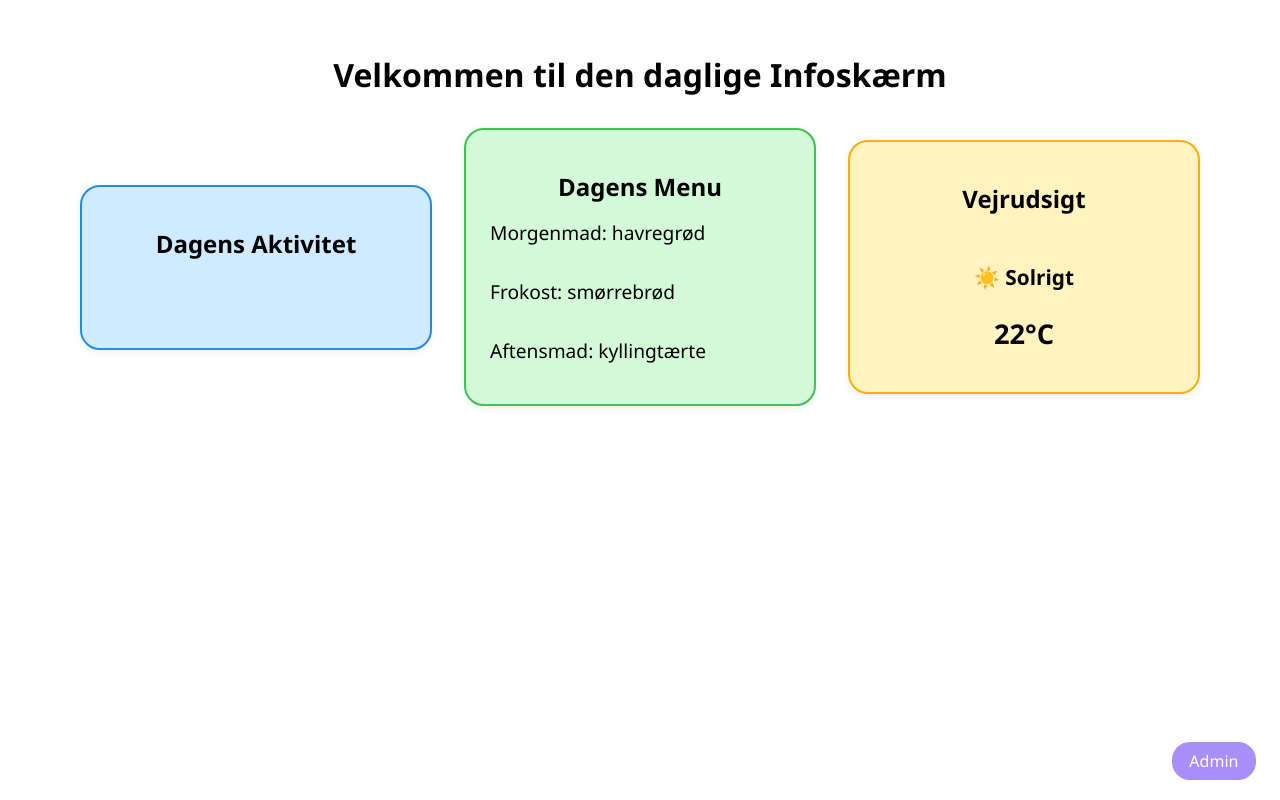
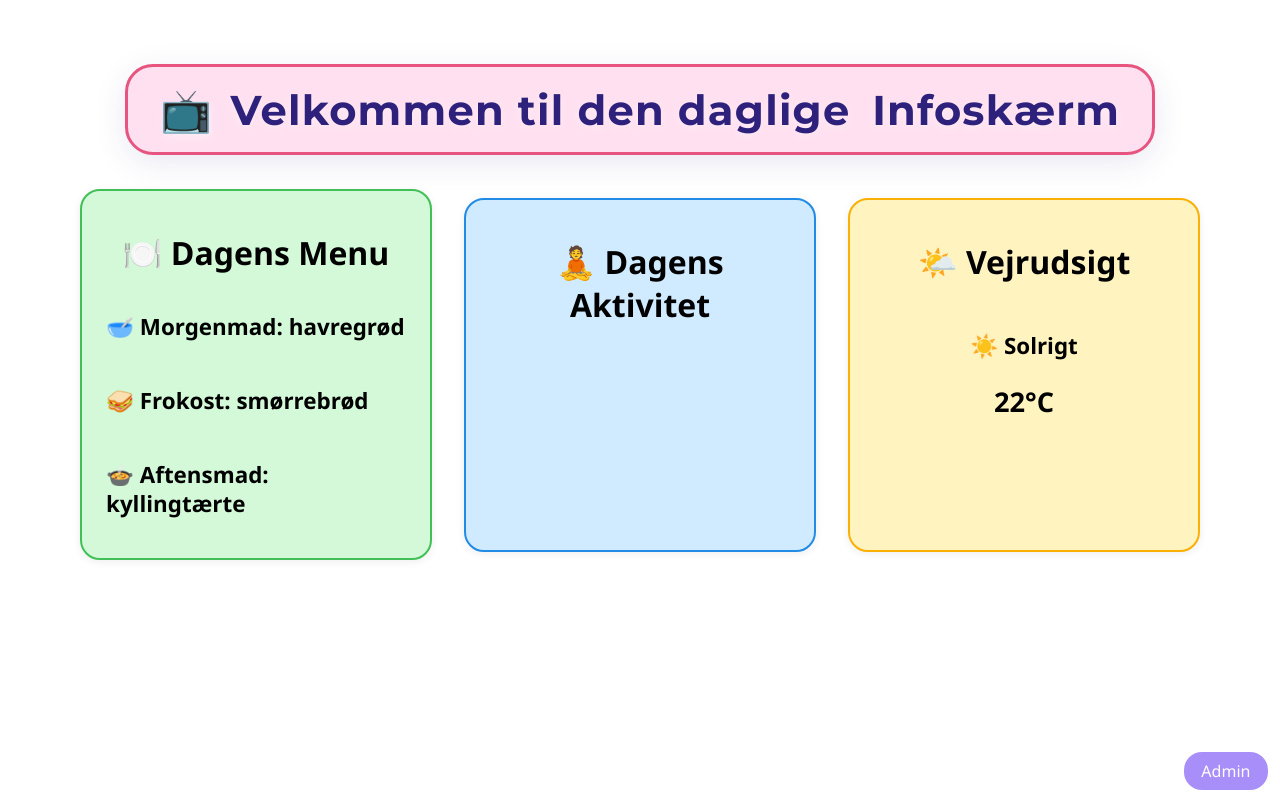
Before and after one commit to SiminAsadi/infodisplay_project, a FastAPI app: page / in a window 1280 px wide. Run offline with FastAPI, Linux system fonts and the light colour scheme; data comes from the database, SQL or seed files in the repository; data that the repository does not hold is empty.

Commit message:
Forbedret layout

```diff
--- a/backend/main.py
+++ b/backend/main.py
@@ -6,6 +6,8 @@ from fastapi.staticfiles import StaticFiles
 import sqlite3
 from datetime import date
 import os
+from pydantic import BaseModel
+from typing import Optional
 
 app = FastAPI()
 templates = Jinja2Templates(directory="templates")
@@ -36,11 +38,6 @@ def init_db():
         time TEXT,
         name TEXT
     )''')
-    db.execute('''CREATE TABLE IF NOT EXISTS staff (
-        dato TEXT,
-        name TEXT,
-        role TEXT
-    )''')
     db.commit()
 
 @app.get("/admin", response_class=HTMLResponse)
@@ -56,8 +53,8 @@ async def admin_post(
     dinner: str = Form(...),
     activity1: str = Form(...),
     activity2: str = Form(...),
-    staff1: str = Form(...),
-    staff2: str = Form(...),
+    activity3: str = Form(...),
+    activity4: str = Form(...),
 ):
     db = get_db()
     # Gem menu
@@ -75,15 +72,13 @@ async def admin_post(
         "INSERT INTO activities (dato, time, name) VALUES (?, ?, ?)",
         (dato, "11:00", activity2)
     )
-    # Gem personale
-    db.execute("DELETE FROM staff WHERE dato = ?", (dato,))
     db.execute(
-        "INSERT INTO staff (dato, name, role) VALUES (?, ?, ?)",
-        (dato, staff1, "")  # Tilføj evt. rolle-felt
+        "INSERT INTO activities (dato, time, name) VALUES (?, ?, ?)",
+        (dato, "13:00", activity3)
     )
     db.execute(
-        "INSERT INTO staff (dato, name, role) VALUES (?, ?, ?)",
-        (dato, staff2, "")
+        "INSERT INTO activities (dato, time, name) VALUES (?, ?, ?)",
+        (dato, "15:00", activity4)
     )
     db.commit()
     return RedirectResponse("/admin", status_code=303)
@@ -102,12 +97,6 @@ def get_activities(dato: str = str(date.today())):
     results = db.execute("SELECT time, name FROM activities WHERE dato = ?", (dato,)).fetchall()
     return [dict(row) for row in results]
 
-@app.get("/api/staff")
-def get_staff(dato: str = str(date.today())):
-    db = get_db()
-    results = db.execute("SELECT name, role FROM staff WHERE dato = ?", (dato,)).fetchall()
-    return [dict(row) for row in results]
-
 @app.get("/api/weather")
 def get_weather():
     return {"forecast": "Solrigt, 22°C"}
@@ -121,3 +110,13 @@ def read_index():
 base_dir = os.path.dirname(os.path.dirname(os.path.abspath(__file__)))
 frontend_dir = os.path.join(base_dir, "frontend")
 app.mount("/frontend", StaticFiles(directory=frontend_dir), name="frontend")
+
+class InfoData(BaseModel):
+    dato: str
+    breakfast: str
+    lunch: str
+    dinner: str
+    activity1: str
+    activity2: str
+    activity3: Optional[str] = None
+    activity4: Optional[str] = None
--- a/frontend/index.html
+++ b/frontend/index.html
@@ -4,22 +4,32 @@
   <meta charset="UTF-8">
   <title>Dagens Menu</title>
   <link rel="stylesheet" href="/frontend/style.css">
+  <link href="https://fonts.googleapis.com/css2?family=Montserrat:wght@700&display=swap" rel="stylesheet">
 </head>
 <body>
-  <h1 id="page-title">Velkommen til den daglige Infoskærm</h1>
+  <h1 id="page-title">
+    <span style="font-size:2.6rem; display:inline-block; vertical-align:middle; text-shadow: 2px 4px 8px #fff6;">📺</span>
+    Velkommen til den daglige
+    <span style="color:#2d217c; text-shadow: 0 3px 8px #fff6, 0 1px 0 #fff2; font-weight: 900; margin-left: 0.1em;">Infoskærm</span>
+  </h1>
   <main class="grid">
+    <div class="card green">
+      <h2>🍽️ Dagens Menu</h2>
+      <p>🥣 Morgenmad: <span id="breakfast"></span></p>
+      <p>🥪 Frokost: <span id="lunch"></span></p>
+      <p>🍲 Aftensmad: <span id="dinner"></span></p>
+    </div>
     <div class="card blue">
-  <h2>Dagens Aktivitet</h2>
-  <ul id="activities"><li>Henter...</li></ul>
-</div>
-<div class="card green">
-  <h2>Dagens Menu</h2>
-  <p>Morgenmad: <span id="breakfast"></span></p>
-  <p>Frokost: <span id="lunch"></span></p>
-  <p>Aftensmad: <span id="dinner"></span></p>
+      <h2>🧘 Dagens Aktivitet</h2>
+      <ul id="activities">
+        <li>09:00 – morgen gymnastik</li>
+        <li>11:00 – music</li>
+        <li>13:00 – banko</li>
+        <li>15:00 – gå tur</li>
+      </ul>
     </div>
     <div class="card orange">
-  <h2>Vejrudsigt</h2>
+      <h2>🌤️ Vejrudsigt</h2>
       <p id="weather">Henter...</p>
     </div>
   </main>
--- a/frontend/style.css
+++ b/frontend/style.css
@@ -6,9 +6,25 @@ body {
 }
 
 #page-title {
-  text-align: center; /* Centrerer titlen */
-  font-size: 2rem; /* Gør titlen større */
-  margin-bottom: 2rem; /* Giver afstand til resten af siden */
+  font-family: 'Montserrat', 'Segoe UI', Arial, sans-serif;
+  font-size: 2.6rem;
+  font-weight: 900;
+  color: #2d217c;
+  background: #ffe0f0;
+  border-radius: 28px;
+  border: 3px solid #e75480;
+  padding: 1.1rem 2rem;
+  text-align: center;
+  margin: 2rem auto 2.1rem auto;
+  box-shadow: 0 8px 32px rgba(45,33,124,0.10);
+  text-shadow: 0 2px 8px #fff6;
+  letter-spacing: 1.2px;
+  max-width: 95vw;
+  width: fit-content;
+  display: flex;
+  align-items: center;
+  gap: 1.1rem;
+  white-space: nowrap;
 }
 
 .grid {
@@ -24,8 +40,8 @@ body {
   display: flex;
   flex-direction: column;
   align-items: stretch;
-  justify-content: flex-start; /* <-- Tilføj denne linje */
-  padding: 2.5rem 1.5rem; /* Gør kortene højere */
+  justify-content: flex-start;
+  padding: 2.5rem 1.5rem;
   border-radius: 20px;
   box-shadow: 0 2px 8px rgba(0,0,0,0.07);
   background: #fff;
@@ -33,55 +49,59 @@ body {
 }
 
 .card h2 {
-  font-size: 1.5rem;
+  font-size: 2rem;
   margin-bottom: 1rem;
-  margin-top: 0;           /* <-- Sikrer ingen ekstra top-margin */
-  text-align: center; /* <-- Tilføjet for centreret tekst */
+  margin-top: 0;
+  text-align: center;
 }
 
-.card p {
-  font-size: 1.2rem;
-  margin: 0;
+.card p,
+.card li,
+.card #weather {
+  font-size: 1.4rem;
+  font-weight: 700;       /* Fed tekst */
+  line-height: 1.3;
+}
+
+.card ul {
+  padding-left: 1.2em;
+}
+
+.card li {
+  margin-bottom: 0.5em;
 }
 
 .card.green p {
-  margin-bottom: 2rem; /* Giver mere afstand mellem måltider */
+  font-size: 1.4rem;
 }
 
 .card.green p:last-child {
-  margin-bottom: 0; /* Ingen ekstra margin efter sidste måltid */
+  margin-bottom: 0;
 }
 
 .blue {
   background-color: #d0ebff;
   border: 2px solid #228be6;
   min-width: 300px;
-  max-width: 180px;
+  max-width: 300px;
 }
 
 .green {
   background-color: #d3f9d8;
   border: 2px solid #40c057;
   min-width: 300px;
-  max-width: 180px;
+  max-width: 300px;
 }
 
 .orange {
   background-color: #fff3bf;
   border: 2px solid #fab005;
   min-width: 300px;
-  max-width: 180px;
-  padding: 2.5rem 1.5rem;     /* Samme som .card */
+  max-width: 300px;
+  padding: 2.5rem 1.5rem;
   font-size: 0.95rem;
 }
 
-.purple {
-  background-color: #e5dbff;
-  border: 2px solid #845ef7;
-  min-width: 250px;
-  max-width: 400px;
-  font-size: 1.2rem;
-}
 
 #activities {
   list-style-type: none;
@@ -89,7 +109,7 @@ body {
 }
 
 #activities li {
-  margin-bottom: 1.2rem; /* Giver luft mellem aktiviteter */
+  margin-bottom: 1.2rem;
 }
 
 #activities li:last-child {
@@ -97,10 +117,10 @@ body {
 }
 
 #weather {
-  margin-top: 2rem;         /* Længere ned */
-  text-align: center;       /* Centreret */
-  font-weight: bold;        /* Fed skrift */
-  font-size: 1.3rem;        /* tekst størrelse */
+  margin-top: 2rem;
+  text-align: center;
+  font-weight: 700;
+  font-size: 2.1rem;
   display: block;
 }
 
@@ -112,23 +132,10 @@ body {
   text-align: center;
 }
 
-#staff {
-  list-style-type: none;
-  padding-left: 0;
-}
-
-#staff li {
-  margin-bottom: 1.2rem; /* Giver luft mellem personer */
-}
-
-#staff li:last-child {
-  margin-bottom: 0;
-}
-
 #admin-link {
   position: fixed;
-  bottom: 20px;
-  right: 24px;
+  bottom: 10px;
+  right: 12px;
   background: #845ef7;
   color: #fff;
   padding: 0.5em 1.1em;
@@ -144,6 +151,26 @@ body {
   opacity: 1;
 }
 
+.card.blue li,
+#activities li {
+  font-size: 1.4rem !important;
+  font-weight: 700 !important;
+  line-height: 1.3 !important;
+}
+
+.card.blue li {
+  font-size: 1rem;
+  font-weight: 700;
+}
+
+.green,
+.blue,
+.orange {
+  min-width: 300px;
+  max-width: 300px;
+  min-height: 270px; /*alle bokse får samme minimumshøjde */
+}
+
 @media (max-width: 900px) {
   .grid {
     grid-template-columns: 1fr;
```
Also changed, not shown: backend/templates/admin_form.html (+3 -4 lines). Lines whose indentation alone changed are shown as unchanged.
